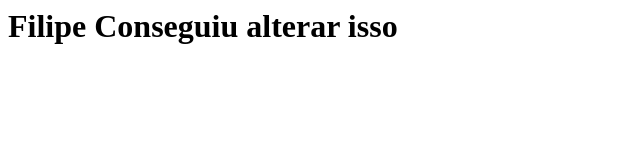
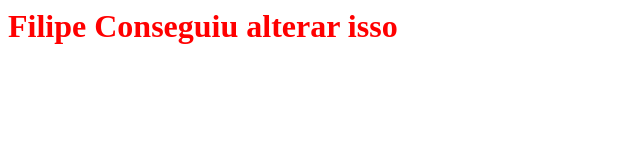
Before and after one commit to filipeferreira-dev/git-start-remote, a plain HTML site: page index.html in a window 1280 px wide. Shown: the whole page, without its empty margins (0-640 px from the left). Drawn offline with Linux system fonts and the light colour scheme.

Commit message:
changing text color

```diff
--- a/index.html
+++ b/index.html
@@ -1,7 +1,7 @@
 <html>
 <head>
 </head>
-<body>
+<body style="color:red">
     <h1> Filipe Conseguiu alterar isso</h1>
 </body>
 </html>
```
